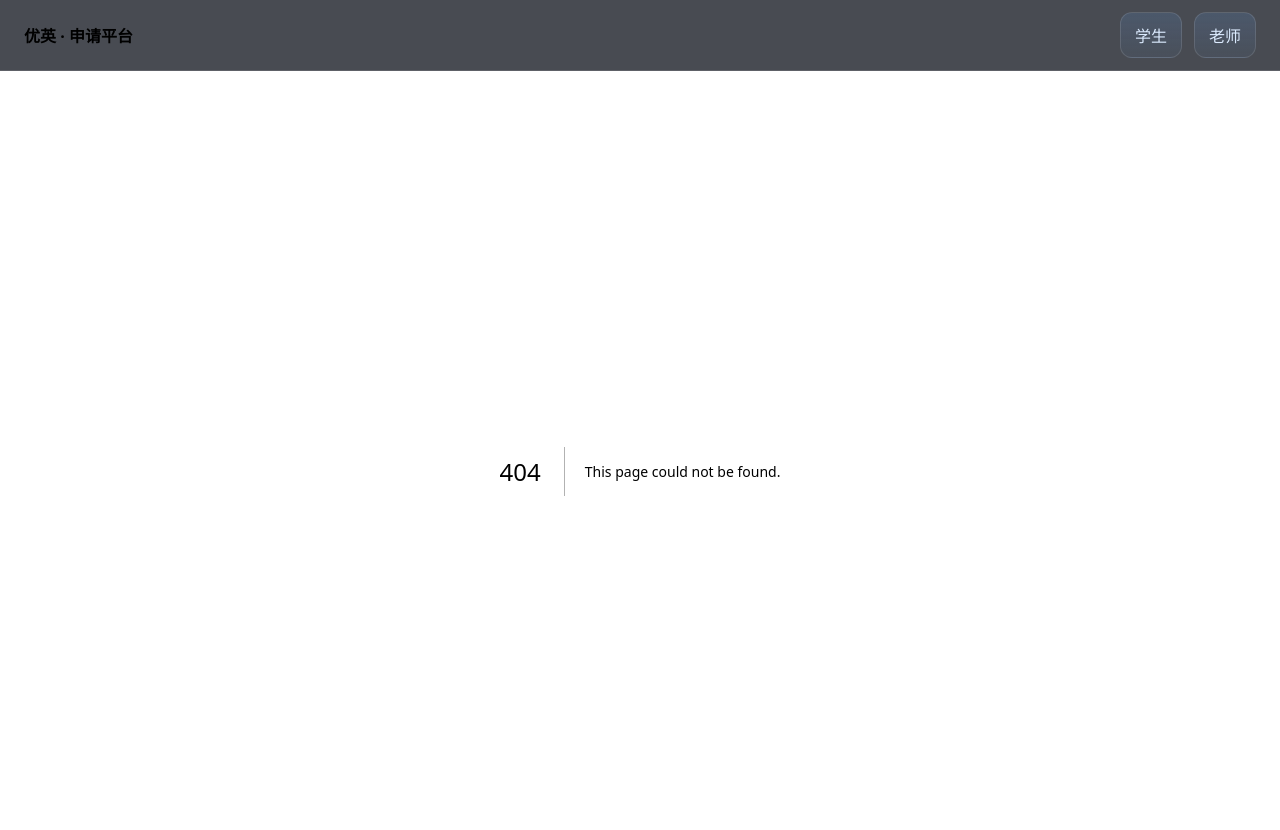
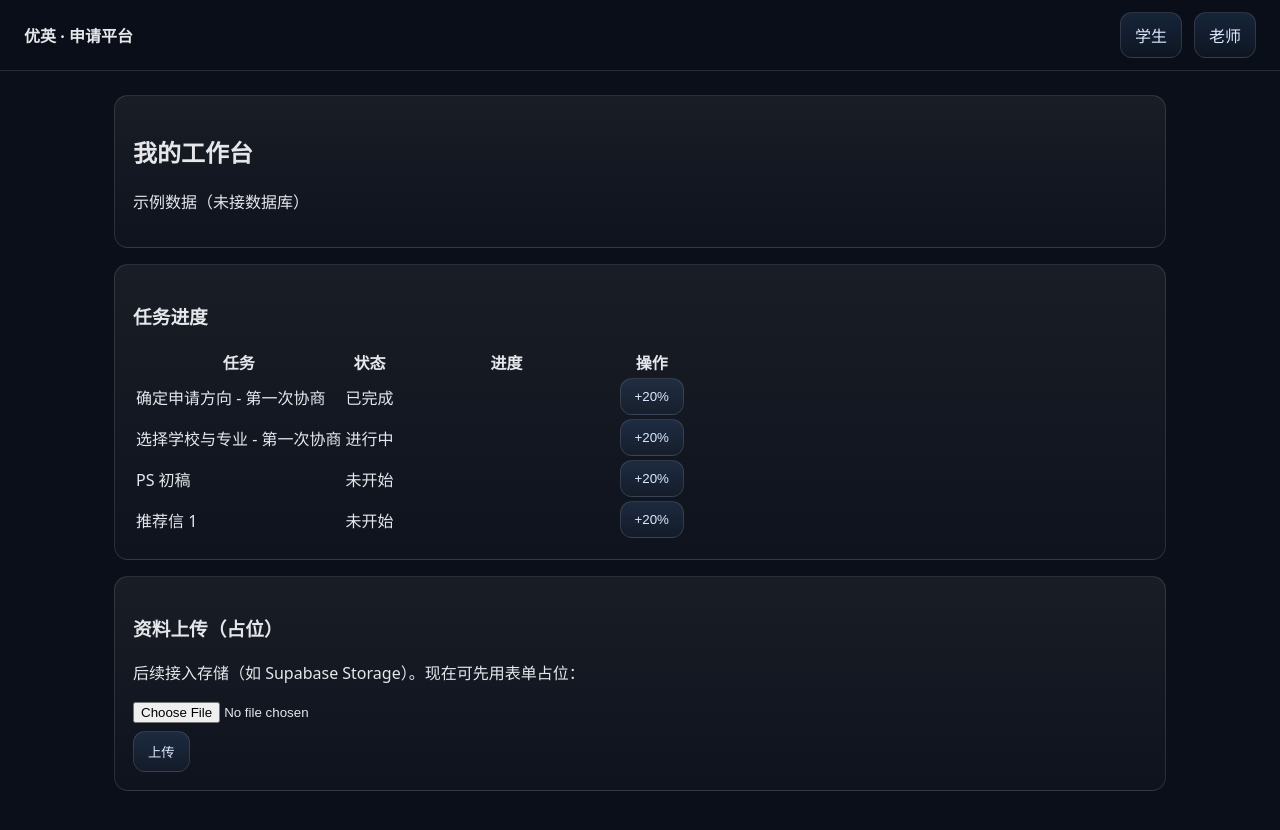
Before and after one commit to wangxiaoyan2088-spec/starpath, a Next.js app: page /student in a window 1280 px wide. Before the commit this address had no page. Shown: the top 830 px of the page. Built offline with nearby package versions, Linux system fonts and the light colour scheme.

Commit message:
Create page.tsx

```diff
--- /dev/null
+++ b/app/student/page.tsx
@@ -0,0 +1,64 @@
+'use client';
+
+import { useState } from 'react';
+
+type Task = { id: number; title: string; status: '未开始'|'进行中'|'已完成'; percent: number };
+
+const initTasks: Task[] = [
+  { id: 1, title: '确定申请方向 - 第一次协商', status: '已完成', percent: 100 },
+  { id: 2, title: '选择学校与专业 - 第一次协商', status: '进行中', percent: 60 },
+  { id: 3, title: 'PS 初稿', status: '未开始', percent: 0 },
+  { id: 4, title: '推荐信 1', status: '未开始', percent: 0 },
+];
+
+export default function StudentDashboard(){
+  const [tasks, setTasks] = useState<Task[]>(initTasks);
+
+  const toggleProgress = (id:number) => {
+    setTasks(prev => prev.map(t => t.id===id ? {
+      ...t,
+      percent: (t.percent>=100?0:Math.min(100, t.percent+20)),
+      status: (t.percent+20>=100 ? '已完成' : (t.percent>0 ? '进行中' : '未开始'))
+    } : t));
+  };
+
+  return (
+    <main className="container">
+      <div className="card" style={{marginBottom:16}}>
+        <h2>我的工作台</h2>
+        <p className="badge">示例数据（未接数据库）</p>
+      </div>
+
+      <div className="card" style={{marginBottom:16}}>
+        <h3>任务进度</h3>
+        <table className="table">
+          <thead>
+            <tr><th>任务</th><th>状态</th><th>进度</th><th>操作</th></tr>
+          </thead>
+          <tbody>
+          {tasks.map(t=>(
+            <tr key={t.id}>
+              <td>{t.title}</td>
+              <td><span className="badge">{t.status}</span></td>
+              <td style={{width:220}}>
+                <div className="progress"><span style={{width:`${t.percent}%`}} /></div>
+              </td>
+              <td><button className="btn" onClick={()=>toggleProgress(t.id)}>+20%</button></td>
+            </tr>
+          ))}
+          </tbody>
+        </table>
+      </div>
+
+      <div className="card">
+        <h3>资料上传（占位）</h3>
+        <p>后续接入存储（如 Supabase Storage）。现在可先用表单占位：</p>
+        <form onSubmit={(e)=>{e.preventDefault(); alert('已收到占位上传（未真正存储）')}}>
+          <input className="input" type="file" />
+          <div style={{height:8}} />
+          <button className="btn" type="submit">上传</button>
+        </form>
+      </div>
+    </main>
+  );
+}
```
